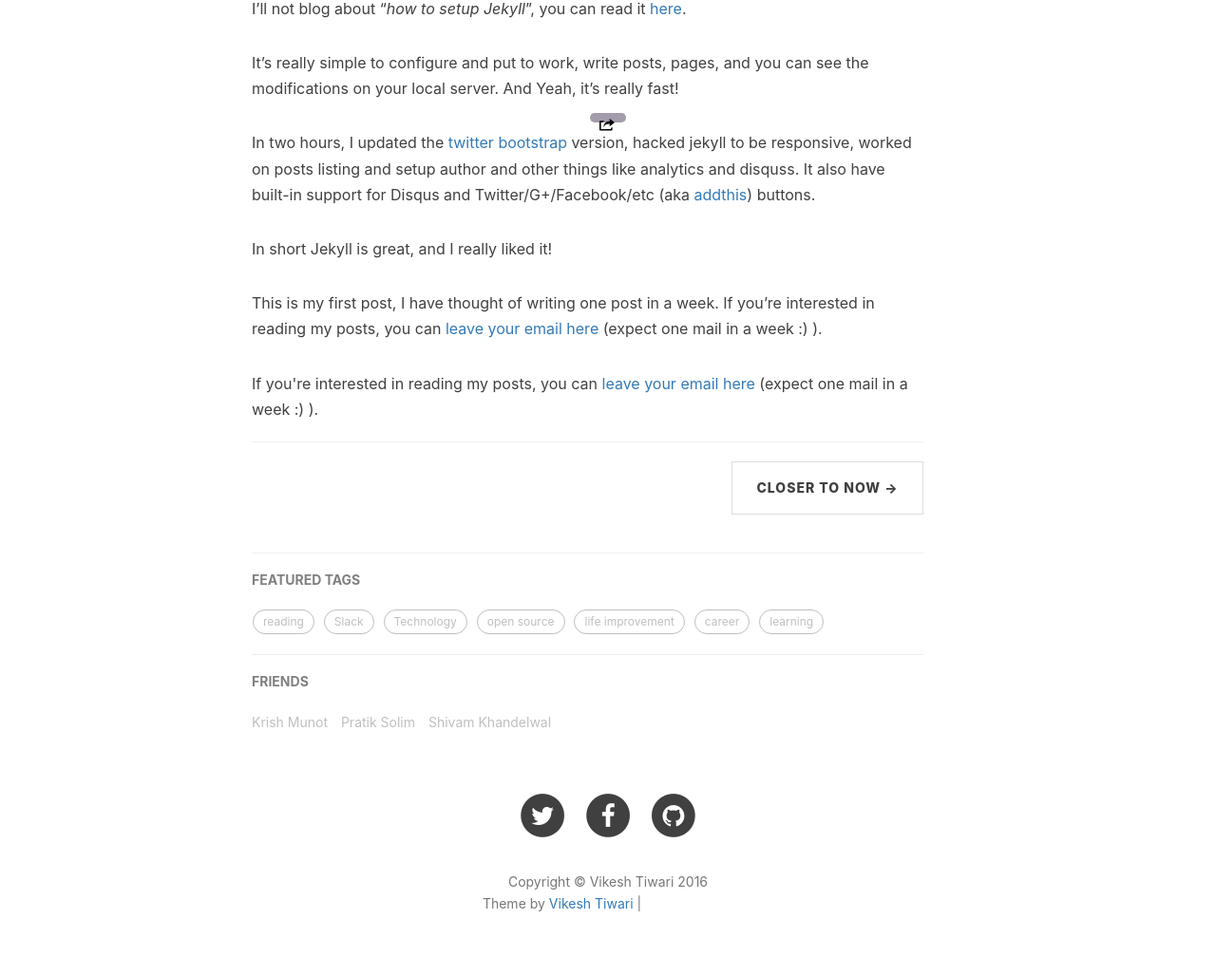
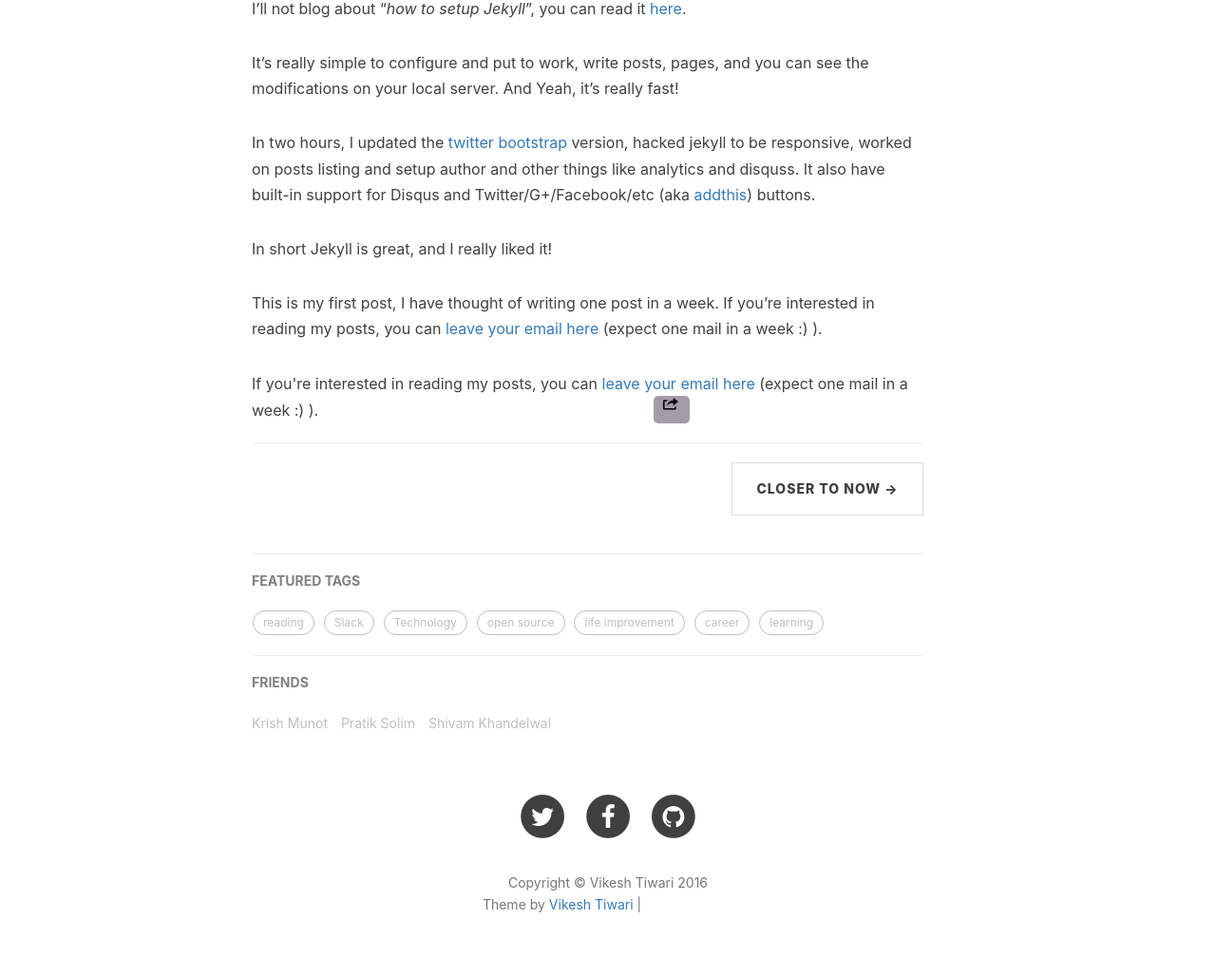
Before and after one commit to nish-d/vicky002.github.io, a Jekyll site: the page built from _posts/2015-12-03-hello-world.md, in a window 1280 px wide. Shown: the part 791-1818 px from the top of the page at 95% size. Built offline with Jekyll 4.4.1, drawn with Linux system fonts in a browser that asks for light colours; nearby versions of some CDN libraries; some web fonts are replaced; comment, search, counter and statistics services are not loaded; grey boxes are pictures that could not be loaded.

Commit message:
sharing button fix

```diff
--- a/_layouts/post.html
+++ b/_layouts/post.html
@@ -48,7 +48,6 @@ layout: default
 
                 <style>
                     share-button {
-                        position: absolute;
                         top: 50%;
                         left: 50%;
                         z-index: 2;
@@ -58,13 +57,11 @@ layout: default
                     }
                 </style>
 
-                <share-button></share-button>
-
                 If you're interested in reading my posts, you can <a href="http://eepurl.com/bIgxHz" target="_blank">leave your email here</a> (expect one mail in a week :) ).
 
-
+                <share-button></share-button>
+                <br/>
                 <hr>
-
 
                 <script src="/public/src/share-button.min.js"></script>
 
```
